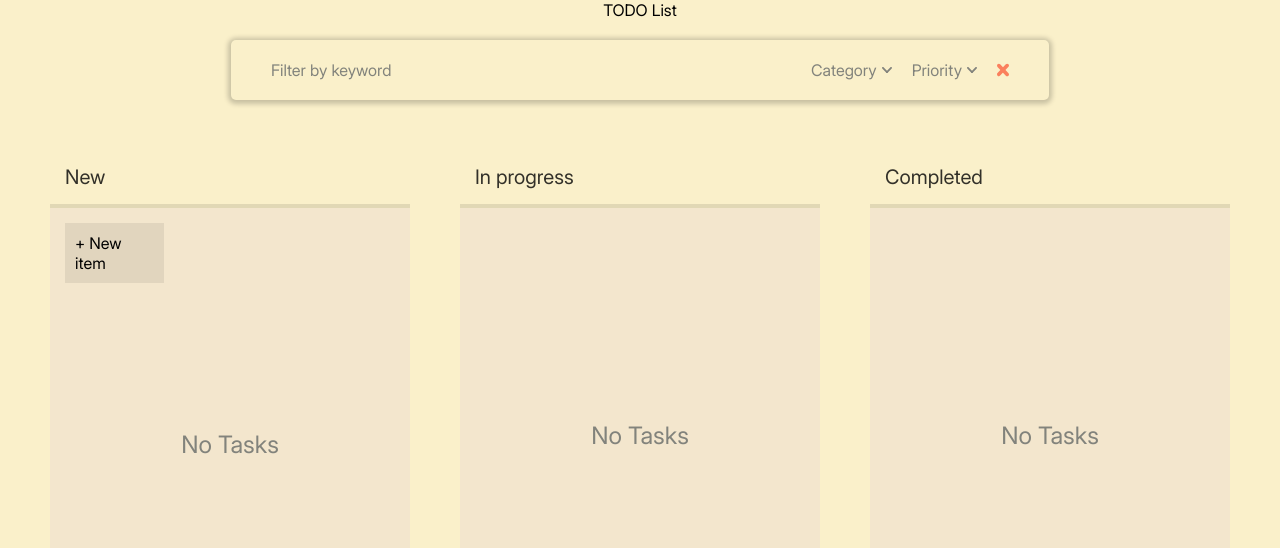
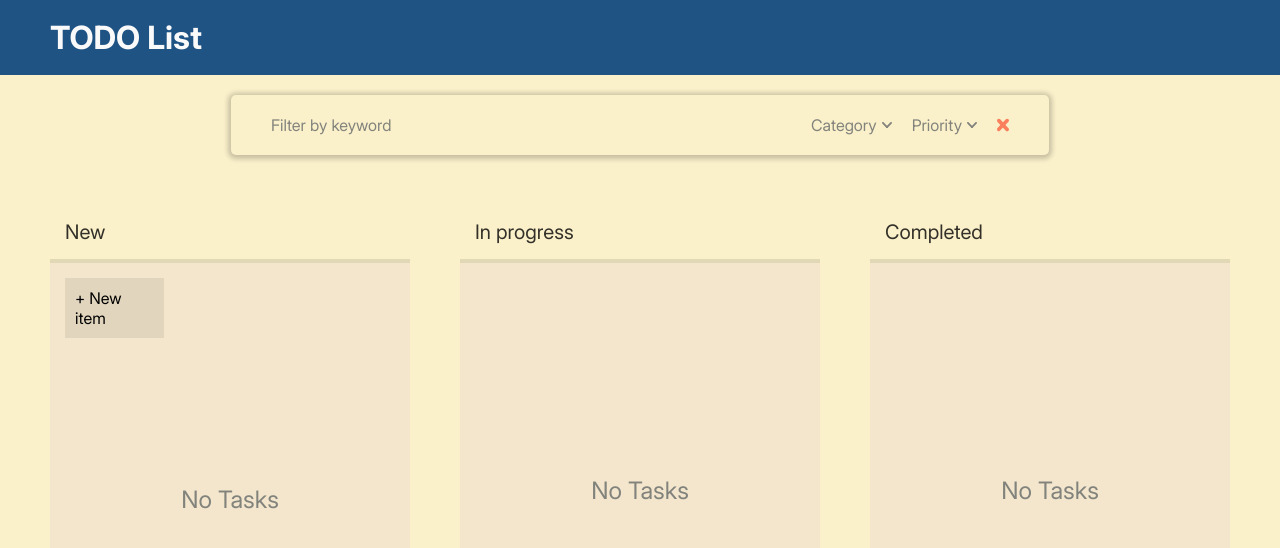
Before and after one commit to Arlan-Z/kbtu-vuejs-todolist, a Vue app in the folder kbtu-practice/: page / in a window 1280 px wide. Shown: the top 548 px of the page. Built offline with nearby package versions, Linux system fonts and the light colour scheme; the HTML template or start-up script is replaced by a standard one.

Commit message:
fix: Header.vue error

```diff
--- a/kbtu-practice/src/components/partials/Header.vue
+++ b/kbtu-practice/src/components/partials/Header.vue
@@ -47,7 +47,8 @@ let showPriorityFilter = ref(false);
   gap: 20px;
   position: relative;
 }
-x .logo-box {
+
+.logo-box {
   width: 100%;
   height: 75px;
   padding: 0 50px;
```
